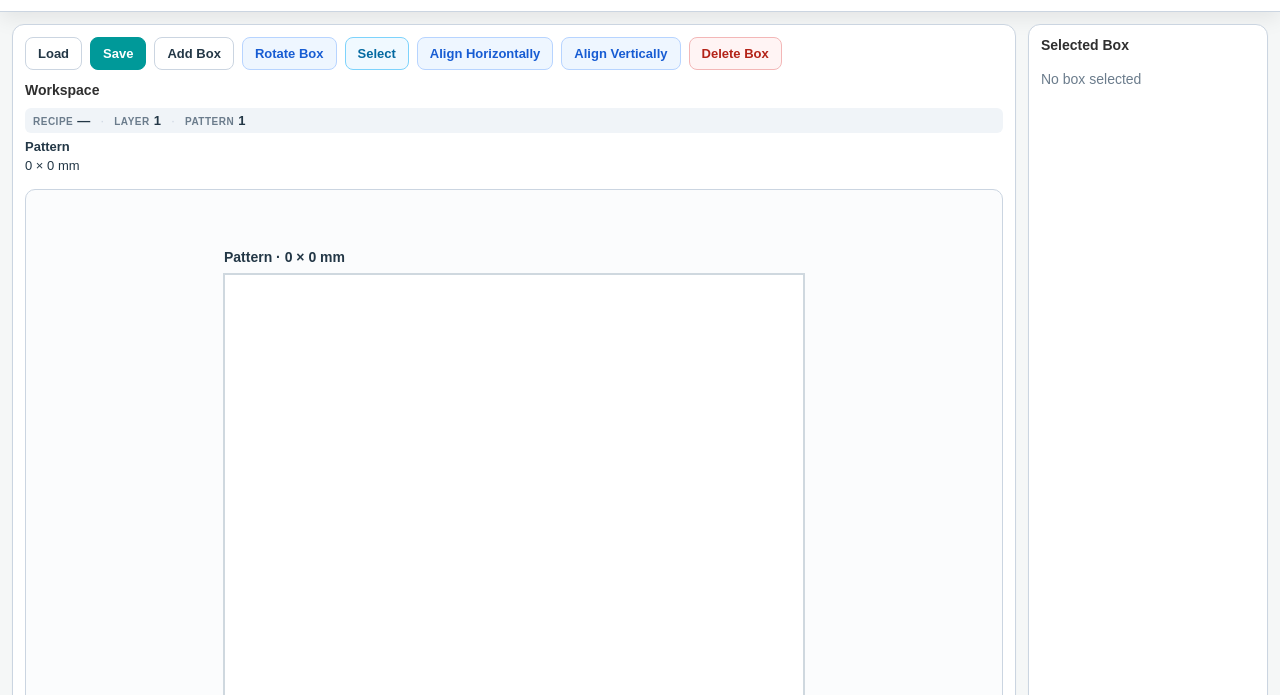
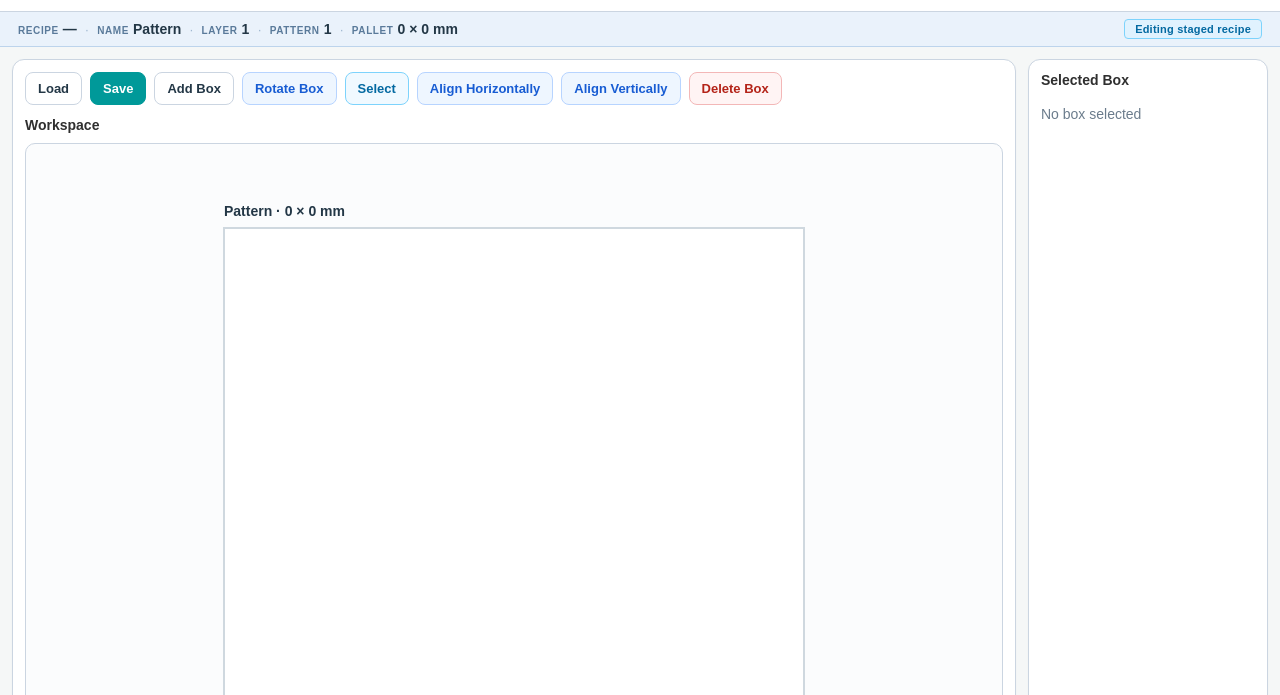
Before and after one commit to zy13027/WebEditor_UBPRecipeArchive, a website built with Vite: page index.html in a window 1280 px wide. Shown: the part 105-800 px from the top of the page. Built offline with nearby package versions, Linux system fonts and the light colour scheme; what @siemens/simatic-s7-webserver-api would draw is missing.

Commit message:
Enhance context display with new context bar and validation error handling

```diff
--- a/src/i18n.ts
+++ b/src/i18n.ts
@@ -39,27 +39,31 @@
     'status.connecting': 'Connecting...',
     'status.connectionError': 'Connection error',
     'status.unknown': 'Unknown',
-    'status.unsaved': 'Unsaved',
+    'status.unsaved': 'Edited',
     'status.saved': 'Saved',
 
     // operation messages — staging editor workflow
     'msg.ready': 'Ready',
     'msg.connecting': 'Connecting...',
     'msg.saving': 'Saving to editor...',
-    'msg.saved': 'Saved',
-    'msg.loading': 'Loading from editor...',
-    'msg.loaded': 'Loaded from editor',
-    'msg.loadSuccess': 'Loaded from editor',
+    'msg.saved': 'Saved to editor',
+    'msg.loading': 'Loading from library...',
+    'msg.loaded': 'Loaded from library',
+    'msg.loadSuccess': 'Loaded from library',
     'msg.saveSuccess': 'Saved to editor',
     'msg.loginFailed': 'Login failed. Check PLC Web API and credentials.',
     'msg.connectionError': 'Connection error',
     'msg.loadFailed': 'Load failed',
     'msg.saveFailed': 'Save failed',
+    'msg.validationFailed': 'Validation failed',
 
     // editing context strip
     'context.recipe': 'Recipe',
+    'context.name': 'Name',
     'context.layer': 'Layer',
     'context.pattern': 'Pattern',
+    'context.pallet': 'Pallet',
+    'context.stagingNote': 'Editing staged recipe',
 
     // inspector panel
     'inspector.noBox': 'No box selected',
@@ -115,27 +119,31 @@
     'status.connecting': '连接中...',
     'status.connectionError': '连接错误',
     'status.unknown': '未知',
-    'status.unsaved': '未保存',
+    'status.unsaved': '已编辑',
     'status.saved': '已保存',
 
     // operation messages — staging editor workflow
     'msg.ready': '就绪',
     'msg.connecting': '连接中...',
     'msg.saving': '正在保存到编辑器...',
-    'msg.saved': '已保存',
-    'msg.loading': '正在从编辑器加载...',
-    'msg.loaded': '已从编辑器加载',
-    'msg.loadSuccess': '已从编辑器加载',
+    'msg.saved': '已保存到编辑器',
+    'msg.loading': '正在从库加载...',
+    'msg.loaded': '已从库加载',
+    'msg.loadSuccess': '已从库加载',
     'msg.saveSuccess': '已保存到编辑器',
     'msg.loginFailed': '登录失败，请检查PLC Web API及凭据。',
     'msg.connectionError': '连接错误',
     'msg.loadFailed': '加载失败',
     'msg.saveFailed': '保存失败',
+    'msg.validationFailed': '验证失败',
 
     // editing context strip
     'context.recipe': '配方',
+    'context.name': '名称',
     'context.layer': '层',
     'context.pattern': '图案',
+    'context.pallet': '托盘',
+    'context.stagingNote': '编辑暂存配方',
 
     // inspector panel
     'inspector.noBox': '未选中箱子',
--- a/src/main.ts
+++ b/src/main.ts
@@ -257,10 +257,19 @@
     saveBtn?.addEventListener("click", () => {
         void (async () => {
             try {
+                const currentState = store.getState();
+                if (currentState.boxes.length === 0) {
+                    store.setOperationStatus("validation-error");
+                    window.setTimeout(() => {
+                        store.clearOperationStatus();
+                    }, 2000);
+                    return;
+                }
+
                 // Empty message — renderer shows translated key for saving/save-success
                 store.setOperationStatus("saving");
 
-                const model = toPalletEditorModel(store.getState());
+                const model = toPalletEditorModel(currentState);
                 console.log("SAVE MODEL", model);
 
                 // Saves into DB_WebPalletEditor (staging editor DB).
--- a/src/renderer.ts
+++ b/src/renderer.ts
@@ -9,6 +9,7 @@
     private readonly statusEl: HTMLElement;
     private readonly detailsEl: HTMLElement;
     private readonly workspaceMetaEl: HTMLElement;
+    private readonly contextBarEl: HTMLElement;
     private readonly svg: SVGSVGElement;
     private readonly palletGroup: SVGGElement;
     private readonly boxGroup: SVGGElement;
@@ -31,6 +32,8 @@
             <div id="statusText"></div>
           </div>
         </header>
+
+        <div id="contextBar" class="context-bar"></div>
 
         <div class="editor-shell">
           <main class="editor-grid">
@@ -65,6 +68,7 @@
     `;
 
         this.statusEl = this.root.querySelector("#statusText") as HTMLElement;
+        this.contextBarEl = this.root.querySelector("#contextBar") as HTMLElement;
         this.detailsEl = this.root.querySelector("#details") as HTMLElement;
         this.workspaceMetaEl = this.root.querySelector("#workspaceMeta") as HTMLElement;
 
@@ -90,6 +94,7 @@
     render(state: PatternState): void {
         this.renderLabels(state);
         this.renderStatus(state);
+        this.renderContextBar(state);
         this.renderSelectionModeBtn(state);
         this.renderWorkspaceMeta(state);
         this.renderPallet(state);
@@ -117,6 +122,45 @@
         setText('deleteBoxBtn', 'btn.deleteBox');
         setText('labelWorkspace', 'label.workspace');
         setText('labelSelectedBox', 'label.selectedBox');
+    }
+
+    private renderContextBar(state: PatternState): void {
+        const recipe  = state.recipeId      > 0 ? String(state.recipeId)      : '—';
+        const layer   = state.selectedLayer > 0 ? String(state.selectedLayer) : '—';
+        const pattern = state.patternIndex  > 0 ? String(state.patternIndex)  : '—';
+        const name    = state.patternName   || t('label.unnamed');
+
+        this.contextBarEl.innerHTML = `
+      <div class="context-bar-inner">
+        <div class="context-bar-fields">
+          <span class="context-field">
+            <span class="context-field-label">${t('context.recipe')}</span>
+            <span class="context-field-value">${recipe}</span>
+          </span>
+          <span class="context-bar-sep">·</span>
+          <span class="context-field">
+            <span class="context-field-label">${t('context.name')}</span>
+            <span class="context-field-value">${name}</span>
+          </span>
+          <span class="context-bar-sep">·</span>
+          <span class="context-field">
+            <span class="context-field-label">${t('context.layer')}</span>
+            <span class="context-field-value">${layer}</span>
+          </span>
+          <span class="context-bar-sep">·</span>
+          <span class="context-field">
+            <span class="context-field-label">${t('context.pattern')}</span>
+            <span class="context-field-value">${pattern}</span>
+          </span>
+          <span class="context-bar-sep">·</span>
+          <span class="context-field">
+            <span class="context-field-label">${t('context.pallet')}</span>
+            <span class="context-field-value">${state.palletLength} × ${state.palletWidth} mm</span>
+          </span>
+        </div>
+        <div class="context-staging-note">${t('context.stagingNote')}</div>
+      </div>
+    `;
     }
 
     private renderSelectionModeBtn(state: PatternState): void {
@@ -147,12 +191,13 @@
         }
 
         switch (state.operationStatus) {
-            case "loading":      return t('msg.loading');      // "Loading from editor..."
-            case "load-success": return t('msg.loadSuccess');  // "Loaded from editor"
+            case "loading":      return t('msg.loading');      // "Loading from library..."
+            case "load-success": return t('msg.loadSuccess');  // "Loaded from library"
             case "load-error":   return t('msg.loadFailed');
             case "saving":       return t('msg.saving');       // "Saving to editor..."
             case "save-success": return t('msg.saveSuccess');  // "Saved to editor"
             case "save-error":   return t('msg.saveFailed');
+            case "validation-error": return t('msg.validationFailed');
             default:             return "";
         }
     }
@@ -181,31 +226,10 @@
     `;
     }
 
-    private renderWorkspaceMeta(state: PatternState): void {
-        const recipe  = state.recipeId      > 0 ? String(state.recipeId)      : '—';
-        const layer   = state.selectedLayer > 0 ? String(state.selectedLayer) : '—';
-        const pattern = state.patternIndex  > 0 ? String(state.patternIndex)  : '—';
-
-        this.workspaceMetaEl.innerHTML = `
-      <div class="context-strip">
-        <span class="context-item">
-          <span class="context-label">${t('context.recipe')}</span>
-          <span class="context-value">${recipe}</span>
-        </span>
-        <span class="context-sep">·</span>
-        <span class="context-item">
-          <span class="context-label">${t('context.layer')}</span>
-          <span class="context-value">${layer}</span>
-        </span>
-        <span class="context-sep">·</span>
-        <span class="context-item">
-          <span class="context-label">${t('context.pattern')}</span>
-          <span class="context-value">${pattern}</span>
-        </span>
-      </div>
-      <div class="meta-row"><strong>${state.patternName || t('label.unnamed')}</strong></div>
-      <div class="meta-row">${state.palletLength} × ${state.palletWidth} mm</div>
-    `;
+    private renderWorkspaceMeta(_state: PatternState): void {
+        // Context details are shown in the context bar above the editor.
+        // This element is kept for spacing; content is intentionally empty.
+        this.workspaceMetaEl.innerHTML = '';
     }
 
     private getViewportTransform(state: PatternState) {
--- a/src/style.css
+++ b/src/style.css
@@ -178,6 +178,65 @@
   border-color: #f1d596;
 }
 
+.context-bar {
+  background: #eaf2fb;
+  border-bottom: 1px solid #bdd4ec;
+  padding: 7px 18px;
+}
+
+.context-bar-inner {
+  display: flex;
+  align-items: center;
+  justify-content: space-between;
+  gap: 12px;
+  flex-wrap: wrap;
+}
+
+.context-bar-fields {
+  display: flex;
+  align-items: center;
+  gap: 8px;
+  flex-wrap: wrap;
+}
+
+.context-field {
+  display: inline-flex;
+  align-items: baseline;
+  gap: 4px;
+}
+
+.context-field-label {
+  font-size: 10px;
+  font-weight: 700;
+  text-transform: uppercase;
+  letter-spacing: 0.06em;
+  color: #5a7a9a;
+}
+
+.context-field-value {
+  font-size: 14px;
+  font-weight: 700;
+  color: var(--text);
+}
+
+.context-bar-sep {
+  color: #a0b8d0;
+  font-size: 13px;
+  user-select: none;
+}
+
+.context-staging-note {
+  font-size: 11px;
+  font-weight: 700;
+  color: #0369a1;
+  background: #e0f2fe;
+  border: 1px solid #7dd3fc;
+  border-radius: 4px;
+  padding: 3px 10px;
+  white-space: nowrap;
+  letter-spacing: 0.02em;
+}
+
 .editor-shell {
   flex: 1;
   padding: 12px;
@@ -315,8 +374,6 @@
 }
 
 .workspace-meta {
-  min-height: 28px;
-  margin-bottom: 12px;
   font-size: 13px;
   color: var(--text);
 }
--- a/src/types.ts
+++ b/src/types.ts
@@ -81,7 +81,8 @@
     | 'load-error'
     | 'saving'
     | 'save-success'
-    | 'save-error';
+    | 'save-error'
+    | 'validation-error';
 
 
 
```
Also changed, not shown: .claude/launch.json.
